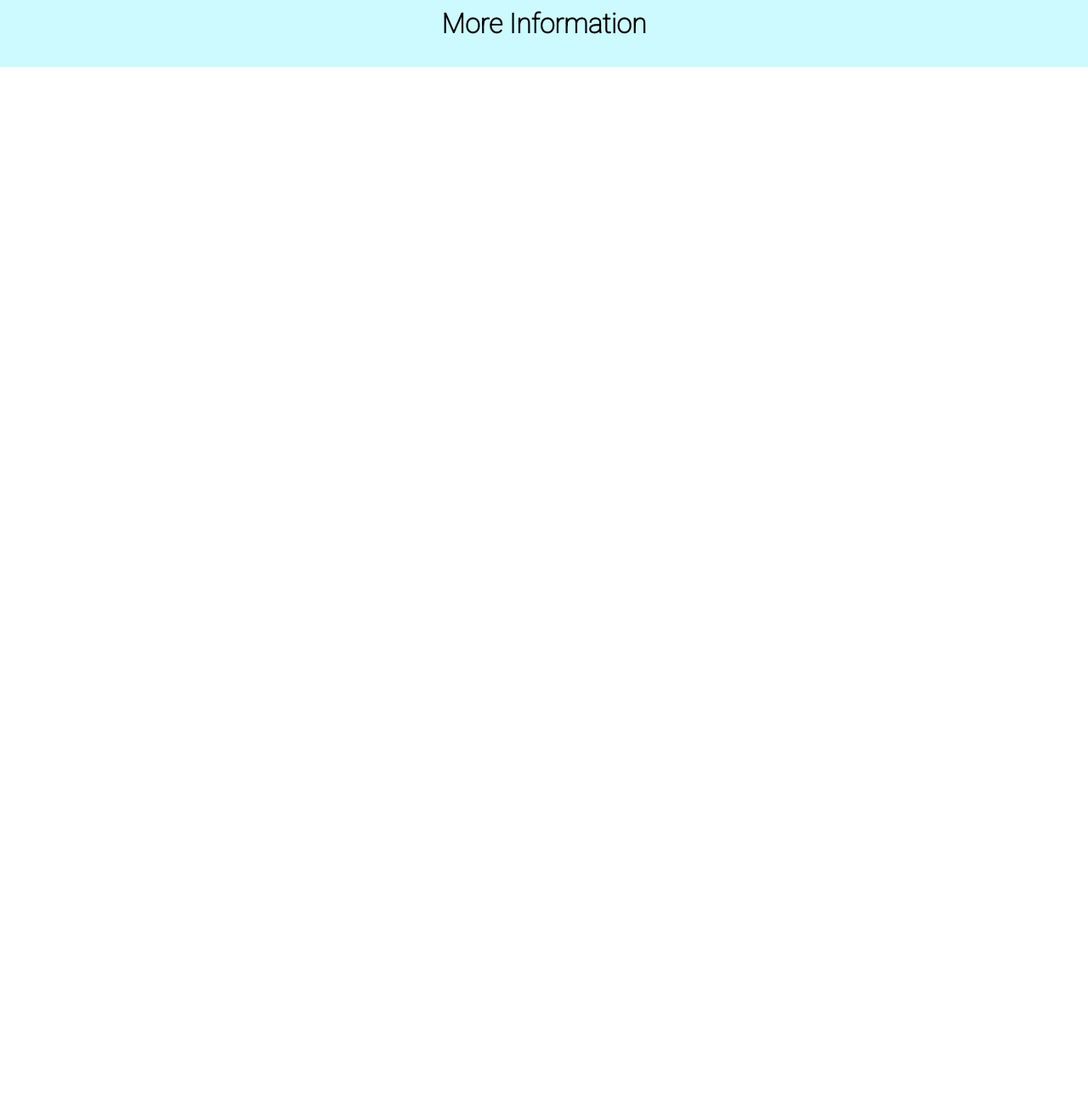
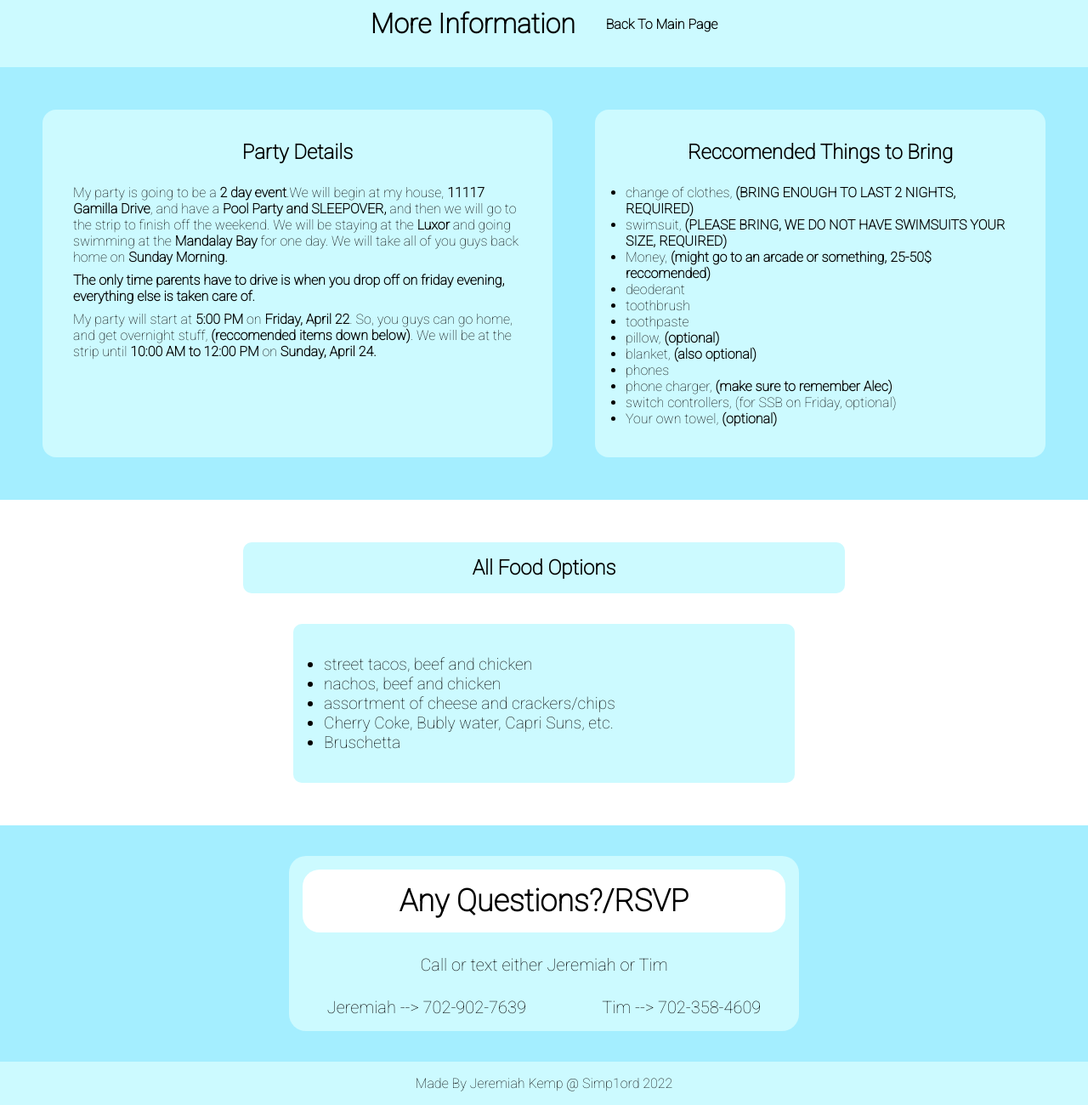
Before and after one commit to simp1ord/Birthday_Party, a plain HTML site: page pages/info.html in a window 1280 px wide. Shown: the part 23-1323 px from the top of the page at 85% size. Before the commit the page ends 800 px from the top, so only its background shows below. Drawn offline with Linux system fonts and the light colour scheme.

Commit message:
ready to send out

```diff
--- a/pages/info.html
+++ b/pages/info.html
@@ -12,8 +12,84 @@
   <title>Jeremiah's&nbsp;Birthday&nbsp;Info</title>
 </head>
 <body>
-  <h1 id = "header">More Information</h1>
+  <header>
+    <div class="heading">
+      <h1 id = "header">More Information</h1>
+    </div>
+    <div class="link">
+      <a href="index.html">Back To Main Page</a>
+    </div>
+  </header>
 
+  <div class = "partyInfo">
+      <div class="titleParagraph">
+        <h2 class = 'detailsTitle'>Party Details</h2>
+      <div class="paragraphs">
+        <p>
+          My party is going to be a <span>2 day event</span>.We will begin at my house, <span>11117 Gamilla Drive</span>, and have a <span>Pool Party and SLEEPOVER,</span>
+        and then we will go to the strip to finish off the weekend. We will be staying at the <span>Luxor</span> and going swimming at the
+        <span>Mandalay Bay</span> for one day. We will take all of you guys back home on <span>Sunday Morning.</span>
+      </p>
+      <p>
+        <span>The only time parents have to drive is when you drop off on friday evening, everything else is taken care of.</span>
+      </p>
+      <p>
+      My party will start at <span>5:00 PM</span> on <span>Friday, April 22</span>. So, you guys can go home, and get overnight stuff,
+      <span>(reccomended items down below)</span>. We will be at the strip until <span>10:00 AM to 12:00 PM</span> on <span>Sunday, April 24.</span>
+      </p>
+      </div>
+  </div>
+
+    <div class="listOfReccomendations">
+      <h2 class = 'reccomendationsTitle'>Reccomended Things to Bring</h2>
+      <ul class="stuffList">
+        <li class="things">change of clothes, <strong>(BRING ENOUGH TO LAST 2 NIGHTS, REQUIRED)</strong></li>
+        <li class="things">swimsuit, <strong>(PLEASE BRING, WE DO NOT HAVE SWIMSUITS YOUR SIZE, REQUIRED)</strong></li>
+        <li class="things">Money, <strong>(might go to an arcade or something, 25-50$ reccomended)</strong></li>
+        <li class="things">deoderant</li>
+        <li class="things">toothbrush</li>
+        <li class="things">toothpaste</li>
+        <li class="things">pillow, <strong>(optional)</strong></li>
+        <li class="things">blanket, <strong>(also optional)</strong></li>
+        <li class="things">phones</li>
+        <li class="things">phone charger, <strong>(make sure to remember Alec)</strong></li>
+        <li class="things">switch controllers, (for SSB on Friday, optional)</li>
+        <li class="things">Your own towel, <strong>(optional)</strong></li>
+      </ul>
+    </div>
+  </div>
+
+
+  <div class = 'foodInfo'>
+    <h2 class="foodOptionsTitle">All Food Options</h2>
+    <ul class="foodList">
+      <li class="food">street tacos, beef and chicken</li>
+      <li class="food">nachos, beef and chicken</li>
+      <li class="food">assortment of cheese and crackers/chips</li>
+      <li class="food">Cherry Coke, Bubly water, Capri Suns, etc.</li>
+      <li class="food">Bruschetta</li>
+    </ul>
+  </div>
+
+
+  <div id = "anyQuestions">
+
+    <div id = "background">
+      <h2 id = "anyQuestionTitle">Any Questions?/RSVP</h2>
+      <div id = "paragraphAndNumber">
+        <p>Call or text either Jeremiah or Tim</p>
+        <div id = 'numbers'>
+          <div class = "number">Jeremiah --> 702-902-7639</div>
+          <div class = "number">Tim --> 702-358-4609</div>
+        </div>
+      </div>
+    </div>
+
+  </div>
+
+  <div id = 'footer'>
+    <p id = 'footingTest'>Made By Jeremiah Kemp @ Simp1ord 2022</p>
+  </div>
   <script src = '../script.js'></script>
 </body>
 </html>
--- a/style/info.css
+++ b/style/info.css
@@ -5,11 +5,163 @@
   box-sizing: border-box;
 }
 
-
-#header {
+header {
   background-color: #ccfaff;
   display: flex;
   padding: 32px;
+  font-weight: bold;
   justify-content: center;
-  font-weight: bold;
+  gap: 36px;
 }
+
+.heading {
+  display: flex;
+  justify-content: flex-start;
+}
+
+.link {
+  display: flex;
+  justify-content: flex-end;
+}
+
+.partyInfo {
+  background-color: #a4eeff;
+  padding: 50px;
+  display: flex;
+  justify-content: center;
+  gap: 50px;
+}
+
+.titleParagraph {
+  display: flex;
+  background-color: #ccfaff;
+  padding: 36px;
+  border-radius: 16px;
+  flex-direction: column;
+  align-items: center;
+  max-width: 600px;
+  gap:24px;
+  transition: .6s;
+}
+
+.titleParagraph:hover{
+  transform: scale(1.2);
+}
+
+.paragraphs {
+  display: flex;
+  flex-direction: column;
+  gap: 8px;
+}
+
+span {
+  font-weight: bolder;
+}
+
+.listOfReccomendations {
+  display: flex;
+  background-color: #ccfaff;
+  padding: 36px;
+  border-radius: 16px;
+  flex-direction: column;
+  align-items: center;
+  max-width: 600px;
+  gap: 24px;
+  transition: .6s;
+}
+
+.listOfReccomendations:hover {
+  transform: scale(1.2);
+}
+
+
+.foodInfo {
+  background-color: #fff;
+  padding: 50px;
+  display: flex;
+  flex-direction: column;
+  align-items: center;
+  gap: 36px;
+}
+
+.foodOptionsTitle {
+  background-color: #ccfaff;
+  padding: 16px;
+  width: 60%;
+  border-radius: 10px;
+  display: flex;
+  justify-content: center;
+}
+
+.foodList {
+  background-color: #ccfaff;
+  padding: 36px;
+  border-radius: 10px;
+  width: 50%;
+  transition: .6s;
+}
+
+.foodList:hover{
+  transform: scale(1.2);
+}
+
+.food {
+  font-size: larger;
+}
+
+#anyQuestions {
+  display: flex;
+  background-color:#a4eeff;
+  justify-content: center;
+  padding: 36px;
+}
+
+#background {
+  background-color: #ccfaff;
+  border-radius: 20px;
+  padding: 16px;
+  display: flex;
+  flex-direction: column;
+  width: 600px;
+  height: auto;
+  gap: 26px;
+}
+
+#anyQuestionTitle {
+  background-color: white;
+  border-radius: 20px;
+  display: flex;
+  justify-content: center;
+  padding: 16px;
+  font-size: 36px;
+}
+
+#paragraphAndNumber {
+  display: flex;
+  flex-direction: column;
+  gap: 26px;
+  align-items: center;
+  font-size: 20px;
+}
+
+#numbers {
+  display: flex;
+  width: 600px;
+  justify-content: space-around;
+}
+
+#footer {
+  background-color:#ccfaff;
+  font-size: 16px;
+  padding: 16px;
+  display: flex;
+  justify-content: center;
+}
+
+a {
+  display: flex;
+  text-decoration: none;
+  color: black;
+  height: 38px;
+  align-items: center;
+}
--- a/style/style.css
+++ b/style/style.css
@@ -33,6 +33,11 @@
   background-color: #ccfaff;
   border-radius: 20px;
   padding: 16px;
+  transition: .6s;
+}
+
+#where:hover {
+  transform: scale(1.2);
 }
 
 #when {
@@ -44,6 +49,11 @@
   background-color: #ccfaff;
   border-radius: 20px;
   padding: 16px;
+  transition: .6s;
+}
+
+#when:hover {
+  transform: scale(1.2);
 }
 
 .title {
@@ -72,7 +82,7 @@
   border: 2px solid white;
   padding: 16px;
   width: 200px;
-  transition: 1s;
+  transition: .6s;
 }
 .moreInfo:hover {
   transform: scale(1.2);
@@ -89,12 +99,12 @@
   height: 200px;
   border-radius: 20px;
   border: 1px solid black;
-  transition: 1s;
+  transition: .6s;
   object-fit: cover;
 }
 
 .birthdayImage:hover {
-  transform: scale(1.5);
+  transform: scale(1.2);
   border-color: white;
 }
 
@@ -122,6 +132,11 @@
   width: 700px;
   height:400px;
   position: relative;
+  transition: .3s;
+}
+
+#foodSlider:hover{
+  transform: scale(1.2);
 }
 
 .food {
@@ -253,4 +268,5 @@
 
 a {
   text-decoration: none;
+  color: black;
 }
```
Also changed, not shown: pages/index.html (+1 -1 lines).
